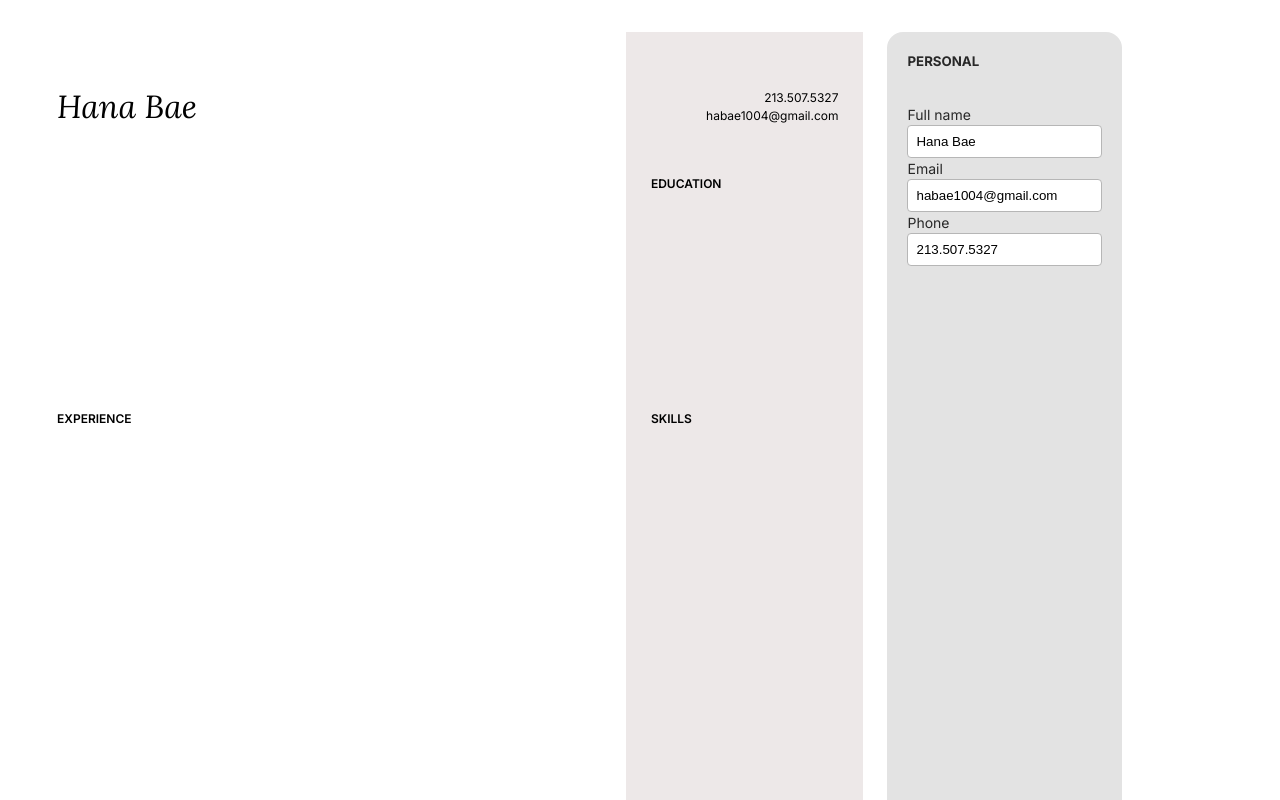
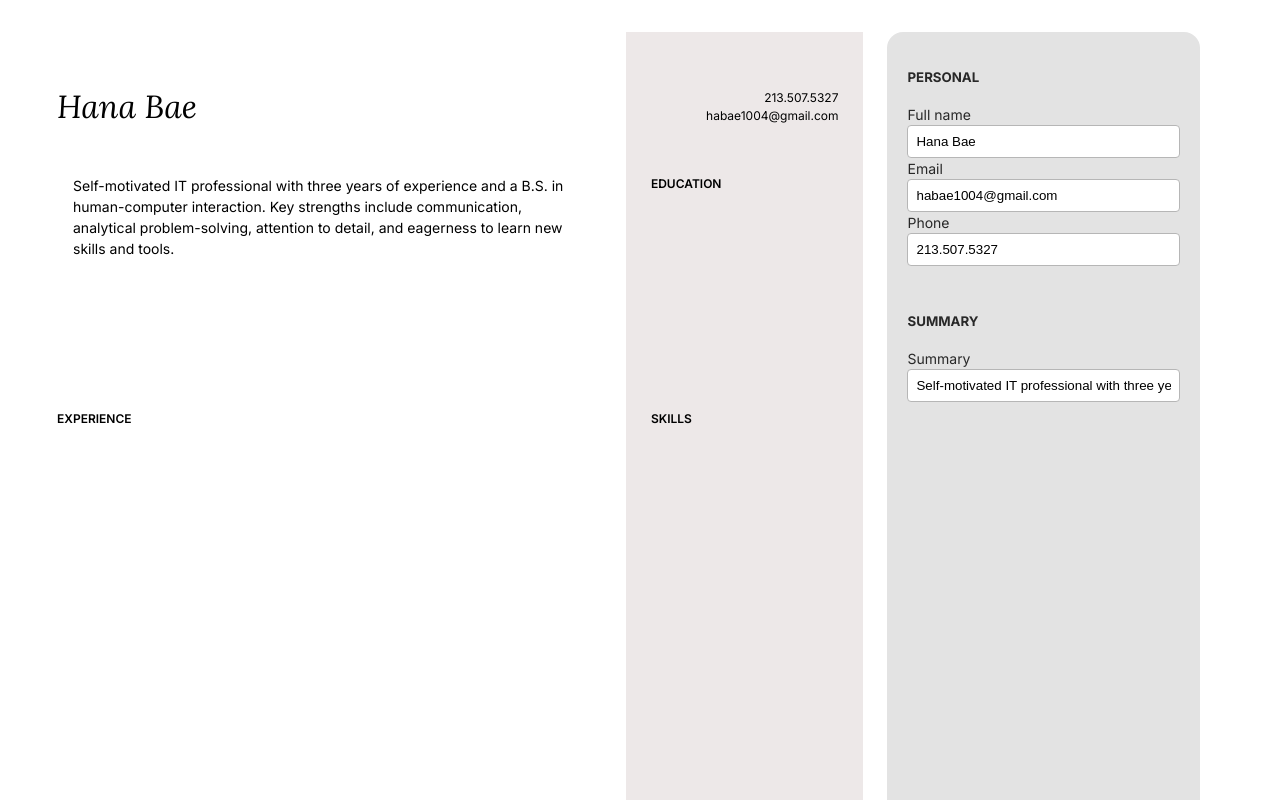
Before and after one commit to hambycookie/cv-application, a React app: page / in a window 1280 px wide. Shown: the top 800 px of the page. Built offline with nearby package versions, Linux system fonts and the light colour scheme; the HTML template or start-up script is replaced by a standard one.

Commit message:
Summary form renders and sampledata file added

```diff
--- a/src/App.jsx
+++ b/src/App.jsx
@@ -2,17 +2,15 @@ import { useState } from 'react'
 import './index.css'
 import './styles/App.css'
 
+import sampleData from './sample-data'
 import Resume from './components/Resume'
 import FormSection from './components/FormSection'
 import PersonalInfoForm from './components/Personal/PersonalInfoForm'
+import SummaryForm from './components/Personal/SummaryForm'
 
 function App() {
-  const [personalInfo, setPersonalInfo] = useState({
-    fullName: 'Hana Bae',
-    phone: '213.507.5327',
-    email: 'habae1004@gmail.com'
-  });
-  const [summary, setSummary] = useState('');
+  const [personalInfo, setPersonalInfo] = useState(sampleData.personalInfo);
+  const [summary, setSummary] = useState(sampleData.summary);
 
   function handlePersonalInfoChange(e) {
     const { key } = e.target.dataset;
@@ -27,8 +25,10 @@ function App() {
     <main className="app">
       <Resume
         personalInfo={personalInfo}
+        summary={summary}
       />
-      <section className="edit-panel-container">
+      <section className="edit-panel">
+
         <FormSection
           formClassName="personal-info-form"
           formTitle="Personal"
@@ -40,6 +40,17 @@ function App() {
             phone={personalInfo.phone}
           />
         </FormSection>
+
+        <FormSection
+          formClassName="summary-form"
+          formTitle="Summary"
+        >
+          <SummaryForm
+            onChange={handleSummaryChange}
+            summary={summary}
+          />
+        </FormSection>
+
       </section>
     </main>
   )
--- /dev/null
+++ b/src/components/Personal/SummaryForm.jsx
@@ -0,0 +1,19 @@
+import InputGroup from '../InputGroup'
+
+function SummaryForm({ onChange, summary }) {
+
+
+  return (
+    <div className="form-inputs">
+      <InputGroup
+        label="Summary"
+        id="summary"
+        placeholder="Enter a summary or objective"
+        value={summary}
+        onChange={onChange}
+      />
+    </div>
+  )
+}
+
+export default SummaryForm
--- /dev/null
+++ b/src/sample-data.jsx
@@ -0,0 +1,11 @@
+const sampleData = {
+  personalInfo: {
+    fullName: "Hana Bae",
+    email: "habae1004@gmail.com",
+    phone: "213.507.5327"
+  },
+
+  summary: "Self-motivated IT professional with three years of experience and a B.S. in human-computer interaction. Key strengths include communication, analytical problem-solving, attention to detail, and eagerness to learn new skills and tools."
+}
+
+export default sampleData
--- a/src/styles/App.css
+++ b/src/styles/App.css
@@ -11,10 +11,15 @@
   width: 100%;
 }
 
-.edit-panel-container {
-  justify-self: flex-end;
-  width: 40%;
+.edit-panel {
+  right: 0;
+  min-width: 25%;
+  max-width: 40%;
   padding: 20px;
   background-color: rgb(227, 227, 227);
   border-radius: 16px;
+  display: flex;
+  flex-direction: column;
+  gap: 30px;
+  overflow-y: auto;
 }
--- a/src/styles/EditPanel.css
+++ /dev/null
@@ -1,4 +0,0 @@
-.edit-panel-container {
-  width: 40%;
-  padding: 20px;
-}
--- a/src/styles/FormSection.css
+++ b/src/styles/FormSection.css
@@ -1,6 +1,5 @@
 .form-title {
-  margin: 0;
-  margin-bottom: 2rem;
+  margin: 1rem 0;
   text-transform: uppercase;
 }
 
```
Also changed, not shown: src/components/EditPanel.jsx (deleted, +0 -15 lines).
